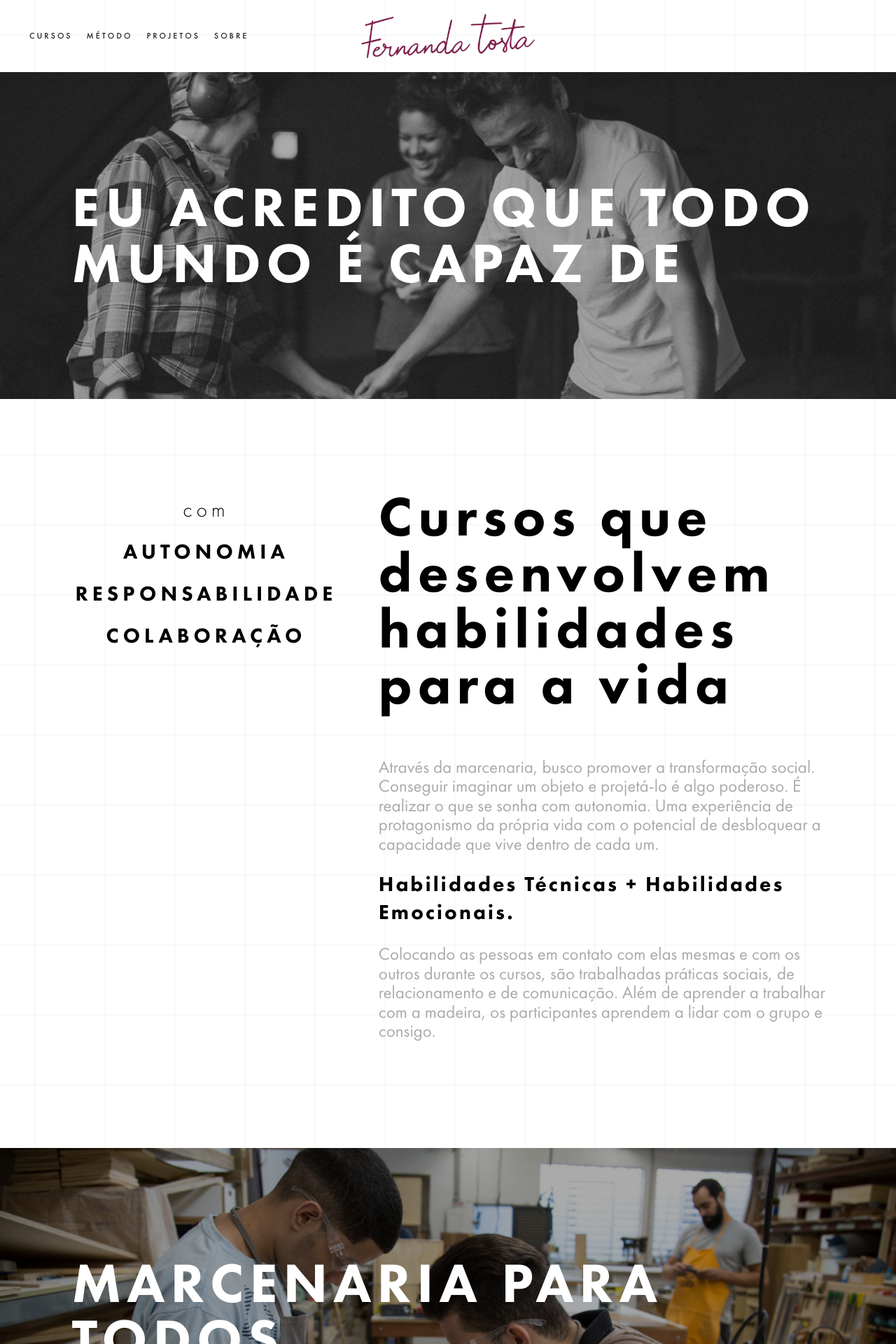
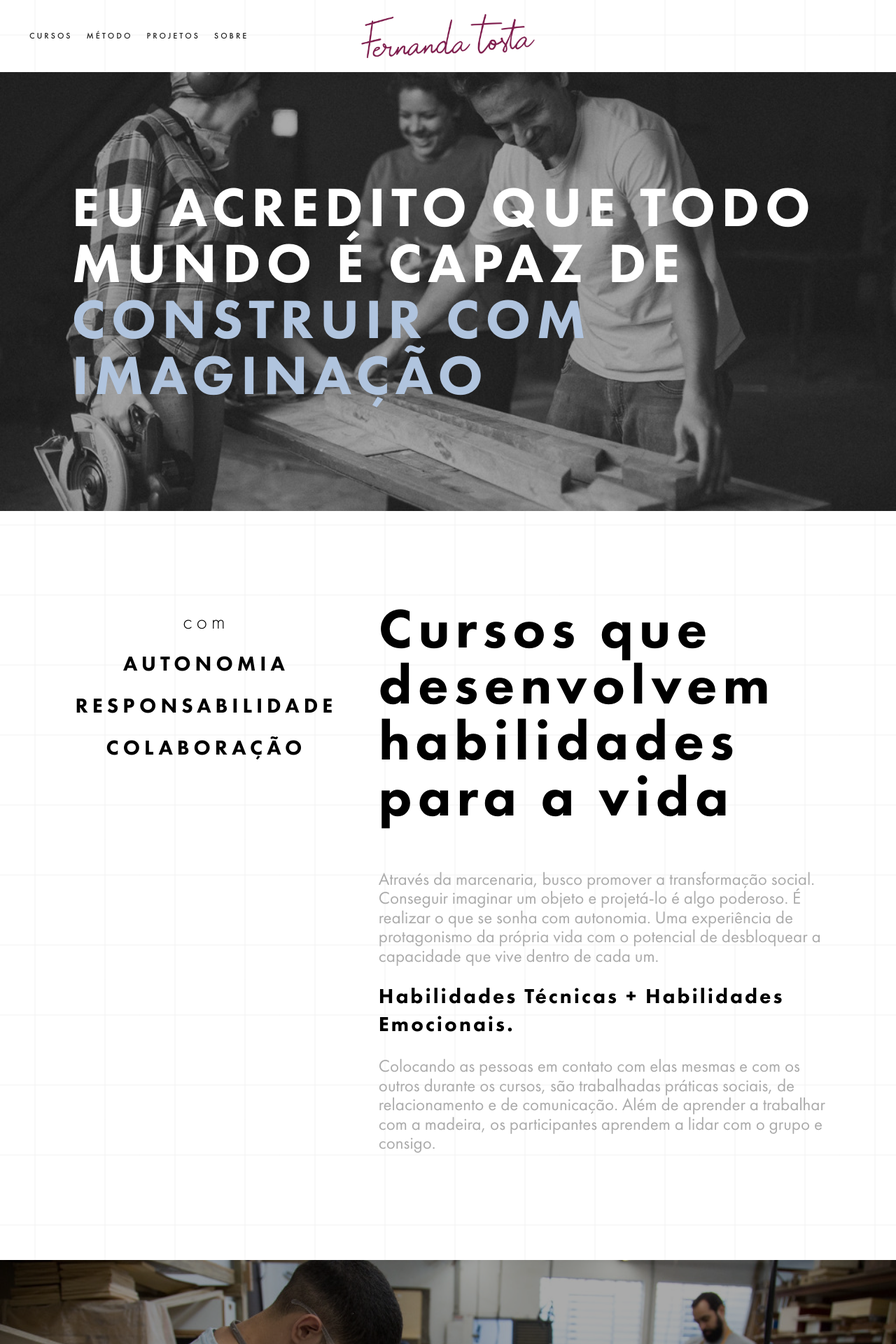
Before and after one commit to fernandatosta-www/fernandatosta.com, a Jekyll site: the page built from _pages/index.html, in a window 1280 px wide. Shown: the top 1920 px of the page at 70% size. Built offline with Jekyll 4.4.1, drawn with Linux system fonts in a browser that asks for light colours; some of the changed lines change nothing that is shown.

Commit message:
interactive phrase part 1

```diff
--- a/_includes/parallax.html
+++ b/_includes/parallax.html
@@ -4,6 +4,16 @@
      style="background-image: url({{ imagepath }}/{{ include.image }})">
   <div class="parallax-tint">
     <div class="parallax-subtitle">{{ include.subtitle }}</div>
-    <div class="parallax-title">{{ include.title }}</div>
+    <div class="parallax-title">
+      {{ include.title }}
+      {% if include.interactive %}
+        <div class="parallax-interactive"></div>
+        <div class="parallax-interactive-invisible"></div>
+      {% endif %}
+    </div>
   </div>
 </div>
+
+{% if include.interactive %}
+  <script src="{{ site.baseurl }}/js/interactive-phrases.js"></script>
+{% endif %}
--- a/_pages/index.html
+++ b/_pages/index.html
@@ -6,7 +6,8 @@
 {% include parallax.html
    image="cover.jpg"
    title="Eu acredito que todo mundo é capaz de"
-   subtitle="" %}
+   subtitle=""
+   interactive=true %}
 
 <section class="forty-sixty">
   <div class="forty">
--- a/css/main.scss
+++ b/css/main.scss
@@ -214,6 +214,19 @@
         letter-spacing: .1em;
         font-size: 80px;
         line-height: 1em;
+      }
+
+      .parallax-interactive {
+        display: inline;
+        // border-bottom: 3px #fff solid;
+        padding-bottom: 0;
+        opacity: 0;
+        transition: opacity 1s linear;
+        color: lightsteelblue;
+      }
+      .parallax-interactive-invisible {
+        display: inline;
+        opacity: 0;
       }
     }
 
--- /dev/null
+++ b/js/interactive-phrases.js
@@ -0,0 +1,57 @@
+const PHRASES = [
+  'mudar seu ambiente',
+  'construir com imaginação',
+  'pensar um outro mundo',
+  'criar com as mãos'
+];
+
+let currentPhraseIndex = 0;
+let currentLetterIndex = 0;
+let currentPhrase = '';
+
+let interactiveElement;
+let interactiveElementInvisible;
+
+function fadeInWord() {
+  currentPhraseIndex = (currentPhraseIndex + 1) % PHRASES.length;
+  interactiveElement.innerHTML = PHRASES[currentPhraseIndex];
+  interactiveElement.style.opacity = 1;
+  setTimeout(fadeOutWord, 2000);
+}
+
+function fadeOutWord() {
+  interactiveElement.style.opacity = 0;
+  setTimeout(fadeInWord, 1200);
+}
+
+function updateWord() {
+  currentPhraseIndex = (currentPhraseIndex + 1) % PHRASES.length;
+  currentPhrase = PHRASES[currentPhraseIndex];
+  currentLetterIndex = 0;
+  interactiveElement.innerHTML = '';
+  interactiveElementInvisible.innerHTML = currentPhrase;
+  interactiveElement.style.opacity = 1;
+  setTimeout(addLetter, 1000);
+}
+
+function addLetter() {
+  if(currentLetterIndex > currentPhrase.length) {
+    interactiveElement.style.opacity = 0;
+    setTimeout(updateWord, 1200);
+  } else {
+    let typedPhrase = currentPhrase.slice(0, currentLetterIndex);
+    let invisiblePhrase = currentPhrase.slice(currentLetterIndex);
+
+    interactiveElement.innerHTML = typedPhrase;
+    interactiveElementInvisible.innerHTML = invisiblePhrase;
+    currentLetterIndex = currentLetterIndex + 1;
+    setTimeout(addLetter, 200);
+  }
+}
+
+window.addEventListener('load', function() {
+  interactiveElement = document.getElementsByClassName('parallax-interactive')[0];
+  interactiveElementInvisible = document.getElementsByClassName('parallax-interactive-invisible')[0];
+  // setTimeout(fadeInWord, 100);
+  setTimeout(updateWord, 100);
+});
```
